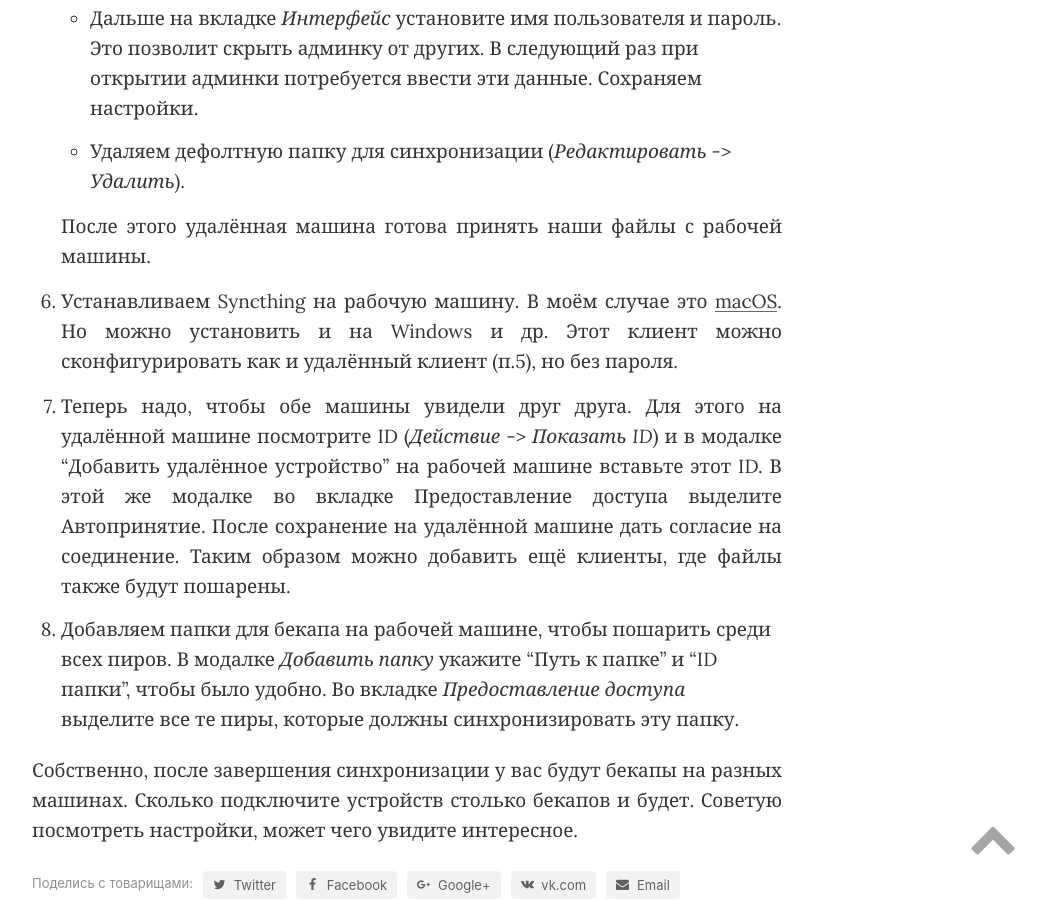
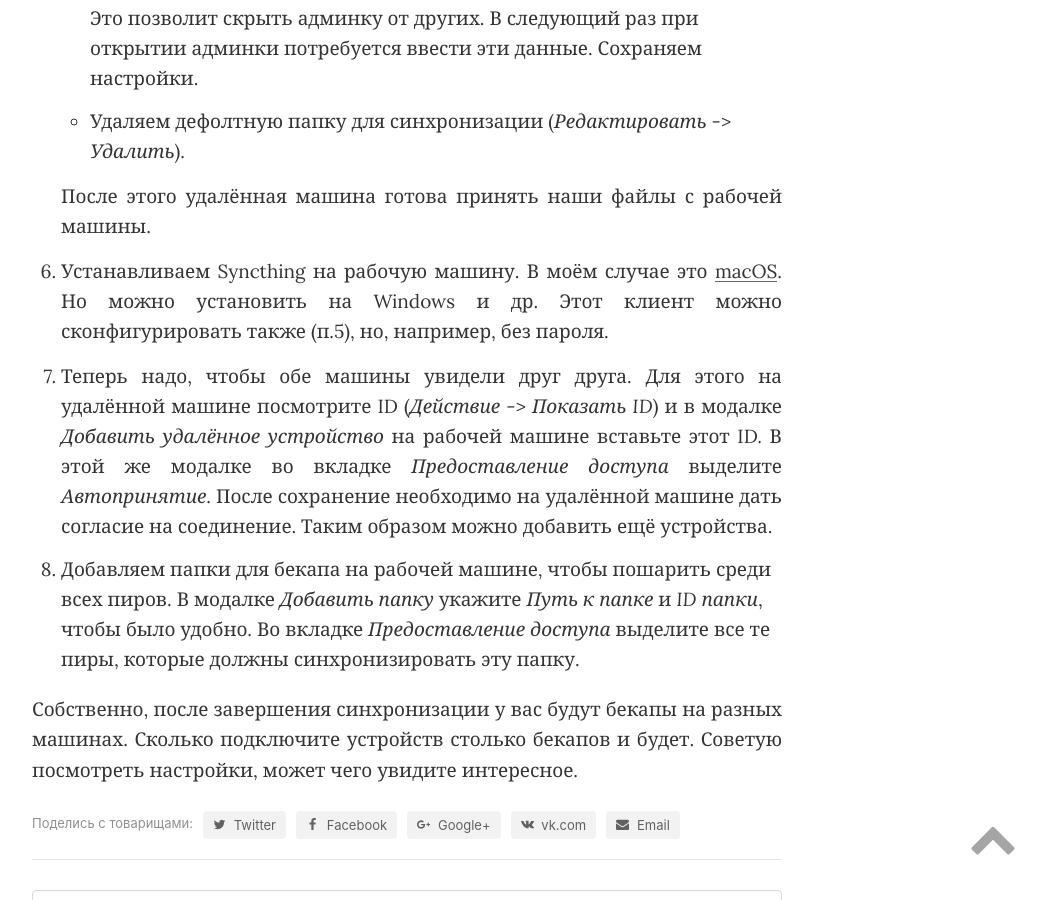
Before and after one commit to slowprog/slowprog.github.io, a Jekyll site: the page built from _posts/2019-07-14-syncthing-docker-compose.md, in a window 1280 px wide and 900 px high, scrolled down 1920 px. Shown: the whole window, without its empty margins (233-1279 px from the left). Built offline with Jekyll 4.4.1, drawn with Linux system fonts in a browser that asks for light colours; comment, search, counter and statistics services are not loaded; some of the changed text lies outside the part shown.

Commit message:
Fix post

```diff
--- a/_posts/2019-07-14-syncthing-docker-compose.md
+++ b/_posts/2019-07-14-syncthing-docker-compose.md
@@ -51,10 +51,10 @@
 
     После этого удалённая машина готова принять наши файлы с рабочей машины.
 
-6. Устанавливаем Syncthing на рабочую машину. В моём случае это [macOS](https://github.com/syncthing/syncthing-macos). Но можно установить и на Windows и др. Этот клиент можно сконфигурировать как и удалённый клиент (п.5), но без пароля.
+6. Устанавливаем Syncthing на рабочую машину. В моём случае это [macOS](https://github.com/syncthing/syncthing-macos). Но можно установить на Windows и др. Этот клиент можно сконфигурировать также (п.5), но, например, без пароля.
 
-7. Теперь надо, чтобы обе машины увидели друг друга. Для этого на удалённой машине посмотрите ID (*Действие* -> *Показать ID*) и в модалке "Добавить удалённое устройство" на рабочей машине вставьте этот ID. В этой же модалке во вкладке Предоставление доступа выделите Автопринятие. После сохранение на удалённой машине дать согласие на соединение. Таким образом можно добавить ещё клиенты, где файлы также будут пошарены.
+7. Теперь надо, чтобы обе машины увидели друг друга. Для этого на удалённой машине посмотрите ID (*Действие* -> *Показать ID*) и в модалке *Добавить удалённое устройство* на рабочей машине вставьте этот ID. В этой же модалке во вкладке *Предоставление доступа* выделите *Автопринятие*. После сохранение необходимо на удалённой машине дать согласие на соединение. Таким образом можно добавить ещё устройства.
 
-8. Добавляем папки для бекапа на рабочей машине, чтобы пошарить среди всех пиров. В модалке *Добавить папку* укажите "Путь к папке" и "ID папки", чтобы было удобно. Во вкладке *Предоставление доступа* выделите все те пиры, которые должны синхронизировать эту папку.
+8. Добавляем папки для бекапа на рабочей машине, чтобы пошарить среди всех пиров. В модалке *Добавить папку* укажите *Путь к папке* и *ID папки*, чтобы было удобно. Во вкладке *Предоставление доступа* выделите все те пиры, которые должны синхронизировать эту папку.
 
 Собственно, после завершения синхронизации у вас будут бекапы на разных машинах. Сколько подключите устройств столько бекапов и будет. Советую посмотреть настройки, может чего увидите интересное.
```
Also changed, not shown: other parts of _posts/2019-07-14-syncthing-docker-compose.md (+5 -5 lines).
